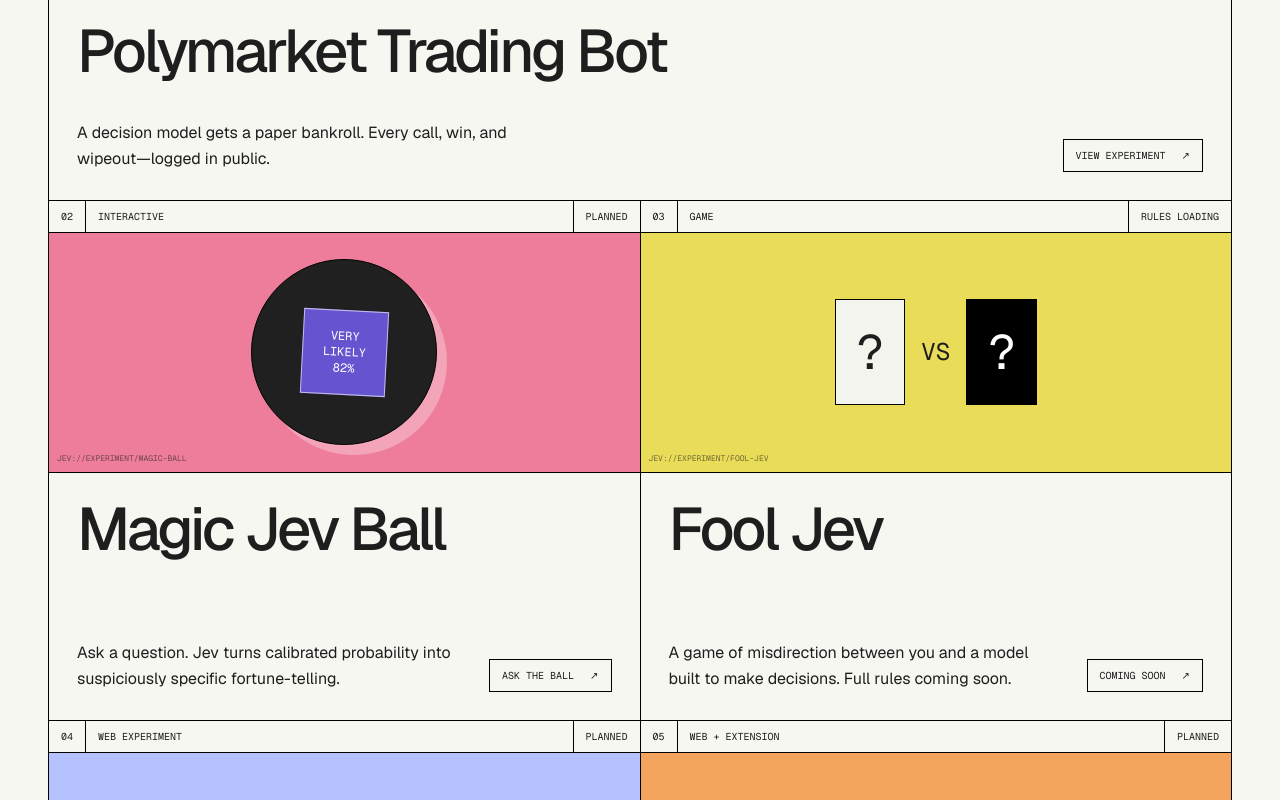
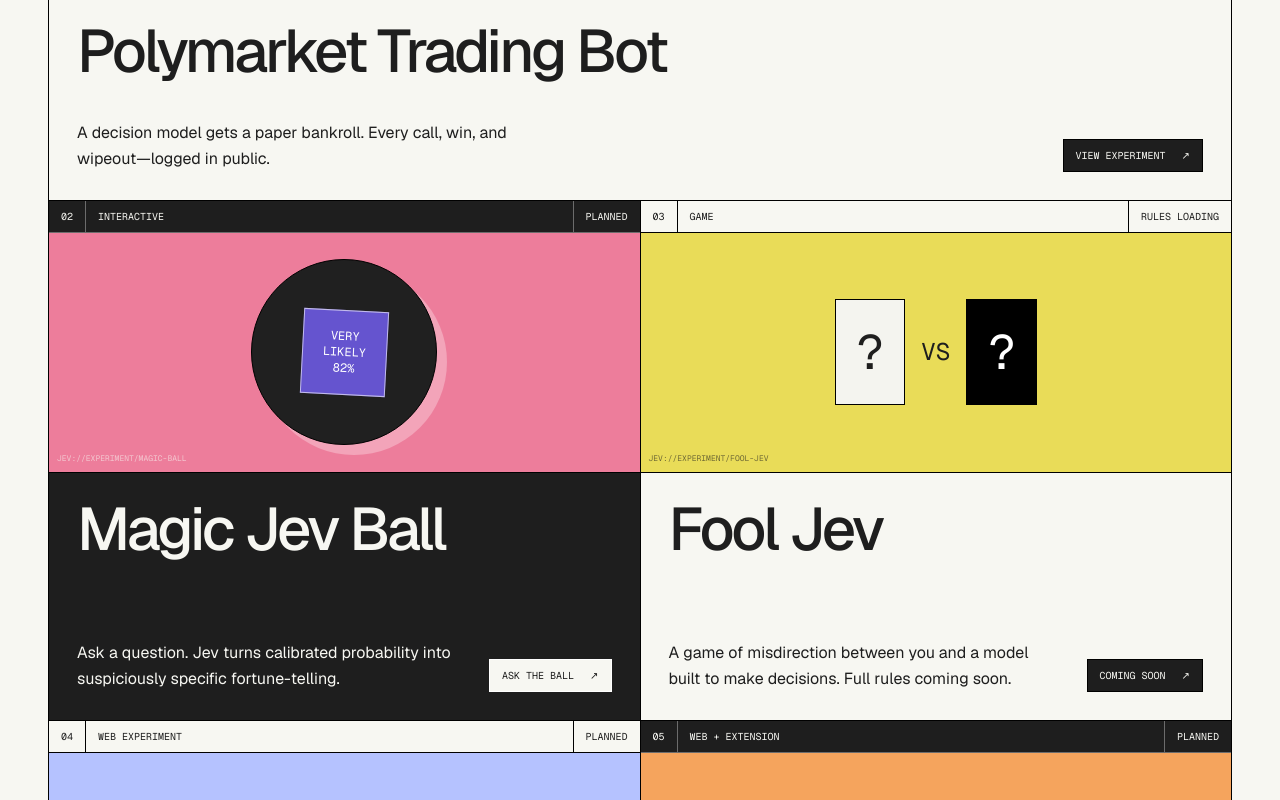
Before and after one commit to awesamarth/jev-experiments, a Next.js app: page / in a window 1280 px wide. Shown: the part 1260-2060 px from the top of the page. Built offline with nearby package versions, Linux system fonts and the light colour scheme.

Commit message:
Refine experiment grid contrast and card actions

```diff
--- a/app/page.tsx
+++ b/app/page.tsx
@@ -9,6 +9,7 @@
       "A decision model gets a paper bankroll. Every call, win, and wipeout—logged in public.",
     action: "View experiment",
     tone: "bg-[#06b6a8]",
+    surface: "light",
   },
   {
     number: "02",
@@ -20,6 +21,7 @@
       "Ask a question. Jev turns calibrated probability into suspiciously specific fortune-telling.",
     action: "Ask the ball",
     tone: "bg-[#ed7d9b]",
+    surface: "dark",
   },
   {
     number: "03",
@@ -31,6 +33,7 @@
       "A game of misdirection between you and a model built to make decisions. Full rules coming soon.",
     action: "Coming soon",
     tone: "bg-[#e9dc58]",
+    surface: "light",
   },
   {
     number: "04",
@@ -42,6 +45,7 @@
       "Put a timeline on trial. Jev scores the account across signal, originality, and terminal posting habits.",
     action: "Score an account",
     tone: "bg-[#b5c2ff]",
+    surface: "light",
   },
   {
     number: "05",
@@ -53,6 +57,7 @@
       "Draft first, post later. Get a banger / mid / flop probability split before the timeline gets a vote.",
     action: "Test a draft",
     tone: "bg-[#f5a45d]",
+    surface: "dark",
   },
   {
     number: "06",
@@ -64,6 +69,7 @@
       "A live referee for your X feed, labeling posts as ragebait, PR, ad, or actual content while you scroll.",
     action: "Watch demo",
     tone: "bg-[#d7d7d2]",
+    surface: "dark",
   },
   {
     number: "07",
@@ -75,6 +81,7 @@
       "One hundred items. Five categories. You click while Jev sorts in parallel. Fastest mind wins.",
     action: "Start the race",
     tone: "bg-[#f17ce5]",
+    surface: "light",
   },
 ] as const;
 
@@ -144,7 +151,7 @@
   if (slug === "flop-detector") {
     return (
       <div className="flex h-full items-center justify-center px-6">
-        <div className="w-full max-w-sm border border-black bg-[#f4f4ef] p-4">
+        <div className="w-full max-w-sm border border-black bg-[#f4f4ef] p-4 text-[#1e1e1e]">
           <p className="mb-5 text-sm">just shipped something nobody asked for...</p>
           <div className="grid grid-cols-3 gap-1 font-mono text-[9px] uppercase">
             <div className="bg-[#06b6a8] p-2">Banger<br /><b className="text-lg">61</b></div>
@@ -248,15 +255,19 @@
             {experiments.map((experiment, index) => (
               <article
                 key={experiment.slug}
-                className={`group relative flex min-h-[520px] flex-col border-b border-r border-black ${index === 0 || index === 6 ? "md:col-span-2" : ""}`}
+                className={`group relative flex min-h-[520px] flex-col border-b border-r border-black ${index === 0 ? "md:col-span-2" : ""} ${
+                  experiment.surface === "dark"
+                    ? "bg-[#1e1e1e] text-[#f7f7f2]"
+                    : "bg-[#f7f7f2] text-[#1e1e1e]"
+                }`}
               >
-                <div className="flex items-center border-b border-black font-mono text-[9px] uppercase sm:text-[10px]">
-                  <span className="border-r border-black px-3 py-2">{experiment.number}</span>
+                <div className={`flex items-center border-b font-mono text-[9px] uppercase sm:text-[10px] ${experiment.surface === "dark" ? "border-white/35" : "border-black"}`}>
+                  <span className={`border-r px-3 py-2 ${experiment.surface === "dark" ? "border-white/35" : "border-black"}`}>{experiment.number}</span>
                   <span className="px-3 py-2">{experiment.type}</span>
-                  <span className="ml-auto border-l border-black px-3 py-2">{experiment.status}</span>
+                  <span className={`ml-auto border-l px-3 py-2 ${experiment.surface === "dark" ? "border-white/35" : "border-black"}`}>{experiment.status}</span>
                 </div>
 
-                <div className={`relative h-60 overflow-hidden border-b border-black ${experiment.tone} ${index === 0 || index === 6 ? "md:h-72" : ""}`}>
+                <div className={`relative h-60 overflow-hidden border-b border-black ${experiment.tone} ${index === 0 ? "md:h-72" : ""}`}>
                   <ExperimentVisual slug={experiment.slug} />
                   <span className="absolute bottom-2 left-2 font-mono text-[8px] uppercase opacity-60">jev://experiment/{experiment.slug}</span>
                 </div>
@@ -269,7 +280,11 @@
                     <p className="max-w-md text-sm leading-relaxed sm:text-base">{experiment.description}</p>
                     <button
                       type="button"
-                      className="flex shrink-0 cursor-pointer items-center gap-4 border border-black px-3 py-2 font-mono text-[10px] uppercase transition-colors hover:bg-black hover:text-white"
+                      className={`flex shrink-0 cursor-pointer items-center gap-4 border px-3 py-2 font-mono text-[10px] uppercase transition-colors ${
+                        experiment.surface === "dark"
+                          ? "border-white bg-[#f7f7f2] text-[#1e1e1e] hover:bg-[#1e1e1e] hover:text-[#f7f7f2]"
+                          : "border-black bg-[#1e1e1e] text-[#f7f7f2] hover:bg-[#f7f7f2] hover:text-[#1e1e1e]"
+                      }`}
                     >
                       {experiment.action} <Arrow />
                     </button>
```
